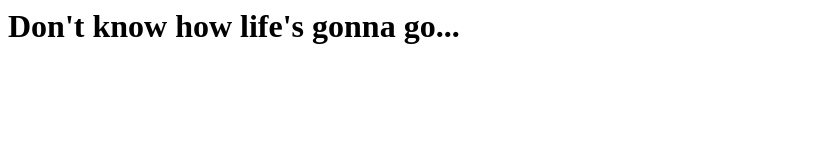
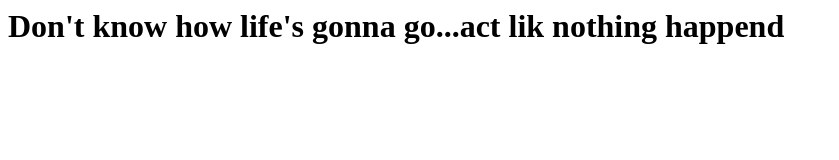
Before and after one commit to Krishnaprasad7730/jenkins, a plain HTML site: page index.html in a window 1280 px wide. Shown: the whole page, without its empty margins (0-839 px from the left). Drawn offline with Linux system fonts and the light colour scheme.

Commit message:
Update index.html

```diff
--- a/index.html
+++ b/index.html
@@ -1,5 +1,5 @@
 <html>
     <head>
-        <h1>Don't know how life's gonna go...</h1>
+        <h1>Don't know how life's gonna go...act lik nothing happend</h1>
     </head>
 </html>
```
